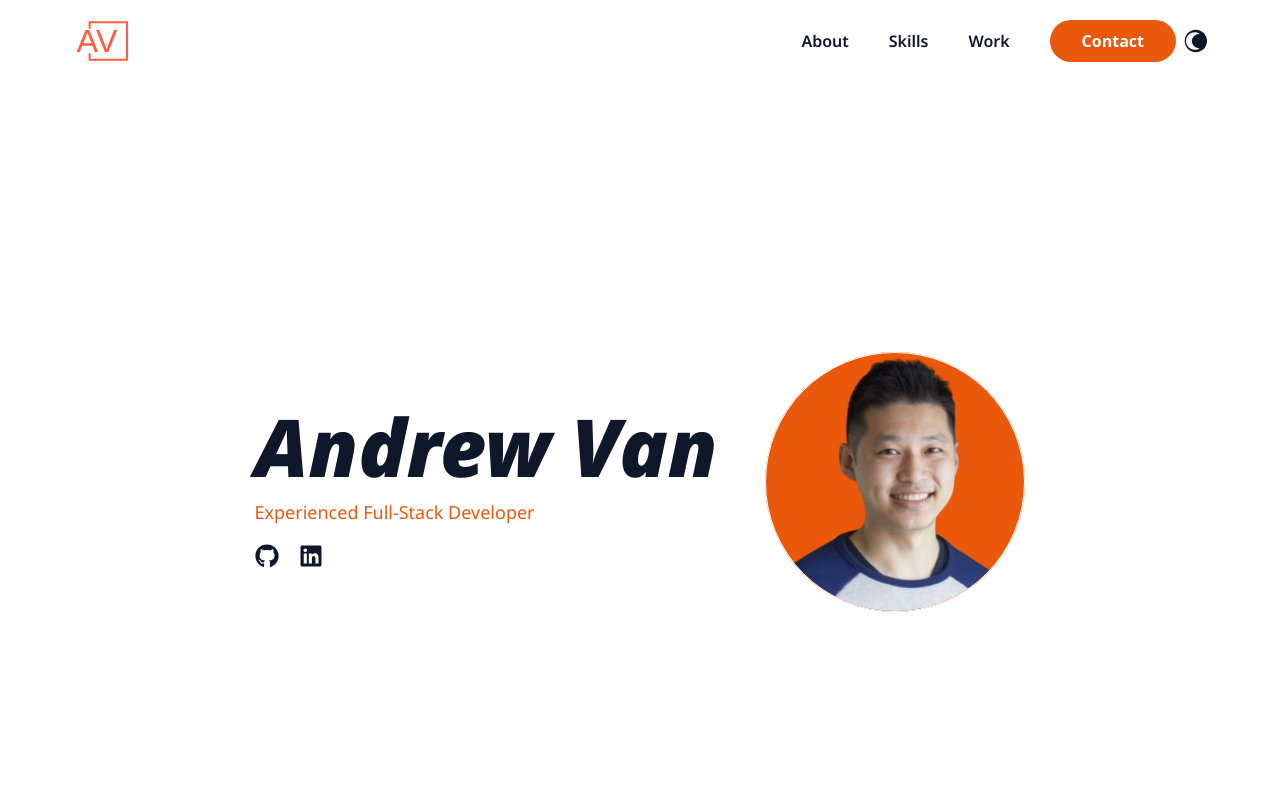
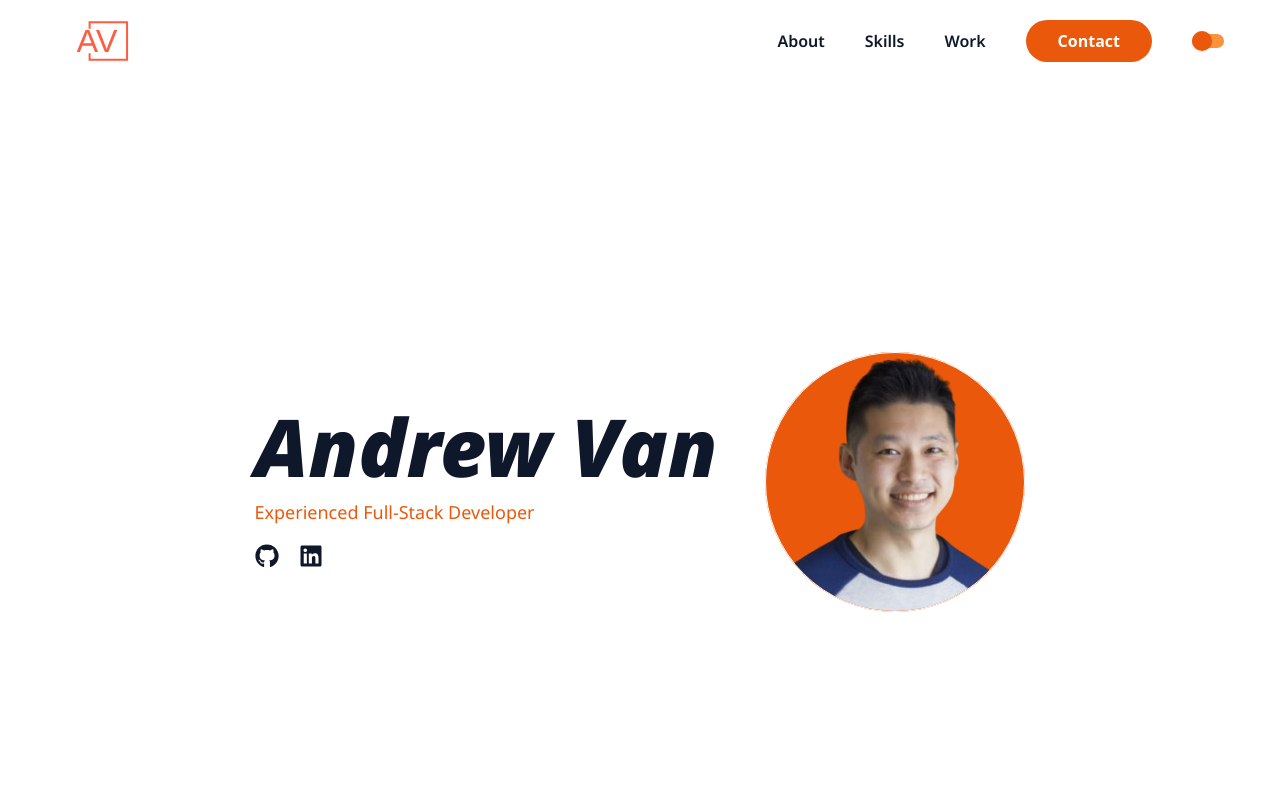
Before and after one commit to avan3/avan3.github.io, a React (Vite) app: page / in a window 1280 px wide. Shown: the top 800 px of the page. Built offline with nearby package versions, Linux system fonts and the light colour scheme.

Commit message:
updated darkmode switch appearance on mobile and desktop and moved theme property to parent navbar

```diff
--- a/src/components/DarkMode.jsx
+++ b/src/components/DarkMode.jsx
@@ -1,65 +1,31 @@
-import React, { useState, useEffect } from "react";
-import Button from "./Button";
-import { GiMoon } from "react-icons/gi";
-import { BiSolidSun } from "react-icons/bi";
+import React from "react";
 
-const DarkMode = () => {
-  const [theme, setTheme] = useState(
-    localStorage.getItem("theme") ? localStorage.getItem("theme") : "light"
-  );
-
-  // access to html element
-  const element = document.documentElement;
-
-  // set theme to localStorage and html element
-  useEffect(() => {
-    localStorage.setItem("theme", theme);
-    if (theme === "dark") {
-      element.classList.add("dark");
-    } else {
-      element.classList.remove("dark");
-    }
-  });
-
-  // TODO: can enhance with more themes
-  // useEffect(() => {
-  //   const selectedTheme = localStorage.getItem("theme");
-
-  //   if (selectedTheme) {
-  //     console.log("selectedTheme: ", selectedTheme);
-  //     document.documentElement.classList.add(selectedTheme);
-  //   } else if (window.matchMedia("(prefers-color-sceme: dark").matches) {
-  //     document.documentElement.classList.add("dark");
-  //   } else {
-  //     document.documentElement.classList.add("light");
-  //   }
-  // }, []);
-
+const DarkMode = ({ theme, setTheme }) => {
   return (
-    <>
-      <button
-        type="btn"
-        className="text-secondary relative w-[24px] h-[24px] m-2"
-        onClick={() => setTheme(theme == "dark" ? "light" : "dark")}
-      >
-        <BiSolidSun
-          className={`w-[24px] h-[24px] duration-300 absolute top-0 ${
-            theme === "dark" ? "opacity-100" : "opacity-0"
-          }`}
-        />
-        <GiMoon
-          className={`w-[24px] h-[24px] duration-300 absolute top-0 ${
-            theme === "dark" ? "opacity-0" : "opacity-100"
-          }`}
-        />
-      </button>
-      {/* <Button
-        text="dark"
-        handler={() => setTheme(theme == "dark" ? "light" : "dark")}
-        bgColor="bg-primary"
-        textColor="text-white"
-      /> */}
-    </>
+    <button type="btn" className="relative w-[24px] h-[24px]">
+      <input
+        onChange={() =>
+          setTheme((prev) => (prev === "dark" ? "light" : "dark"))
+        }
+        className="mr-2 mt-[0.3rem] h-3.5 w-8 appearance-none rounded-[0.4375rem] bg-orange-400
+          before:pointer-events-none before:absolute before:h-3.5 before:w-3.5 before:rounded-full
+          before:bg-transparent before:content-[''] after:absolute after:z-[2] after:-mt-[0.1875rem]
+          after:h-5 after:w-5 after:rounded-full after:border-none after:bg-primary
+          after:shadow-[0_0px_3px_0_rgb(0_0_0_/_7%),_0_2px_2px_0_rgb(0_0_0_/_4%)]
+          after:transition-[background-color_0.2s,transform_0.2s] after:content-['']
+          checked:bg-orange-400 checked:after:absolute checked:after:z-[2] checked:after:-mt-[3px]
+          checked:after:ml-[1.0625rem] checked:after:h-5 checked:after:w-5 checked:after:rounded-full
+          checked:after:border-none checked:after:bg-primary
+          checked:after:shadow-[0_3px_1px_-2px_rgba(0,0,0,0.2),_0_2px_2px_0_rgba(0,0,0,0.14),_0_1px_5px_0_rgba(0,0,0,0.12)]
+          checked:after:transition-[background-color_0.2s,transform_0.2s] checked:after:content-['']
+          hover:cursor-pointer dark:bg-orange-400 dark:after:bg-primary dark:checked:bg-orange-400
+          dark:checked:after:bg-primary"
+        type="checkbox"
+        role="switch"
+        id="flexSwitchCheckDefault"
+        checked={theme === "dark"}
+      />
+    </button>
   );
 };
 
--- a/src/components/Navbar.jsx
+++ b/src/components/Navbar.jsx
@@ -1,4 +1,4 @@
-import { useState } from "react";
+import { useState, useEffect } from "react";
 import { navLinks } from "../constants";
 import styles from "../styles";
 import Button from "./Button";
@@ -7,6 +7,23 @@ import DarkMode from "./DarkMode";
 
 const Navbar = () => {
   const [toggle, setToggle] = useState(false);
+
+  const [theme, setTheme] = useState(
+    localStorage.getItem("theme") ? localStorage.getItem("theme") : "light"
+  );
+
+  // access to html element
+  const element = document.documentElement;
+
+  // set theme to localStorage and html element
+  useEffect(() => {
+    localStorage.setItem("theme", theme);
+    if (theme === "dark") {
+      element.classList.add("dark");
+    } else {
+      element.classList.remove("dark");
+    }
+  });
 
   return (
     <nav
@@ -19,7 +36,8 @@ const Navbar = () => {
           className="w-[66px] h-[42px] my-2 relative"
         />
       </h3>
-      <ul className="list-none sm:flex hidden justify-end items-end flex-1">
+      <span className="hidden sm:flex justify-end items-center flex-1">
+        <ul className="list-none flex">
           {navLinks.map((nav, index) => (
             <li
               key={nav.id}
@@ -35,10 +53,11 @@ const Navbar = () => {
             </li>
           ))}
         </ul>
-      <a className="hidden sm:block" href="#contact">
+        <a className="mr-10" href="#contact">
           <Button text="Contact" bgColor="bg-primary" textColor="text-white" />
         </a>
-      <DarkMode />
+        <DarkMode theme={theme} setTheme={setTheme} />
+      </span>
 
       <div className="sm:hidden flex flex-1 justify-end items-end">
         <div
@@ -92,6 +111,9 @@ const Navbar = () => {
                 </li>
               );
             })}
+            <div className="flex items-center justify-center py-4">
+              <DarkMode theme={theme} setTheme={setTheme} />
+            </div>
           </ul>
         </div>
       </div>
```
Lines whose indentation alone changed are shown as unchanged.
